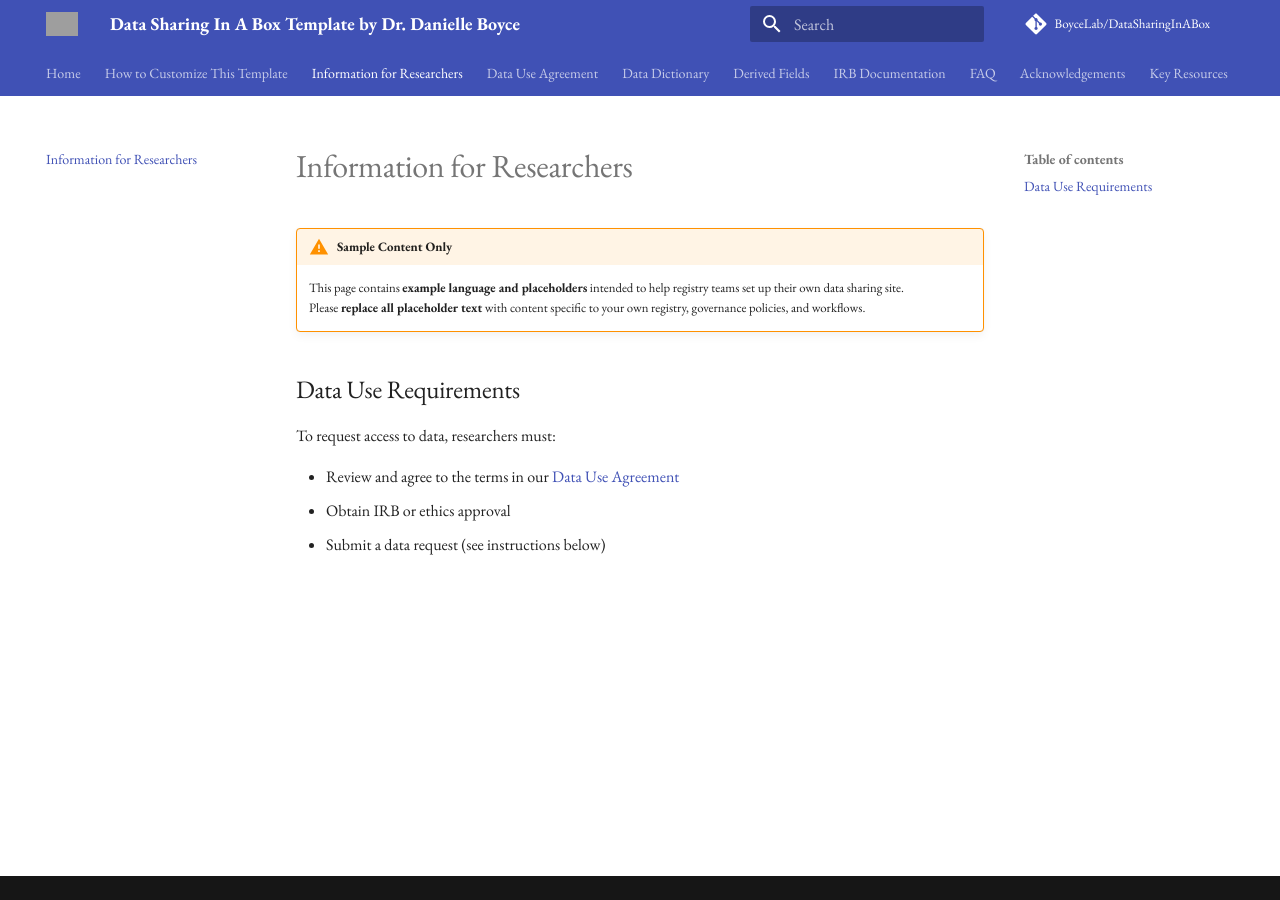
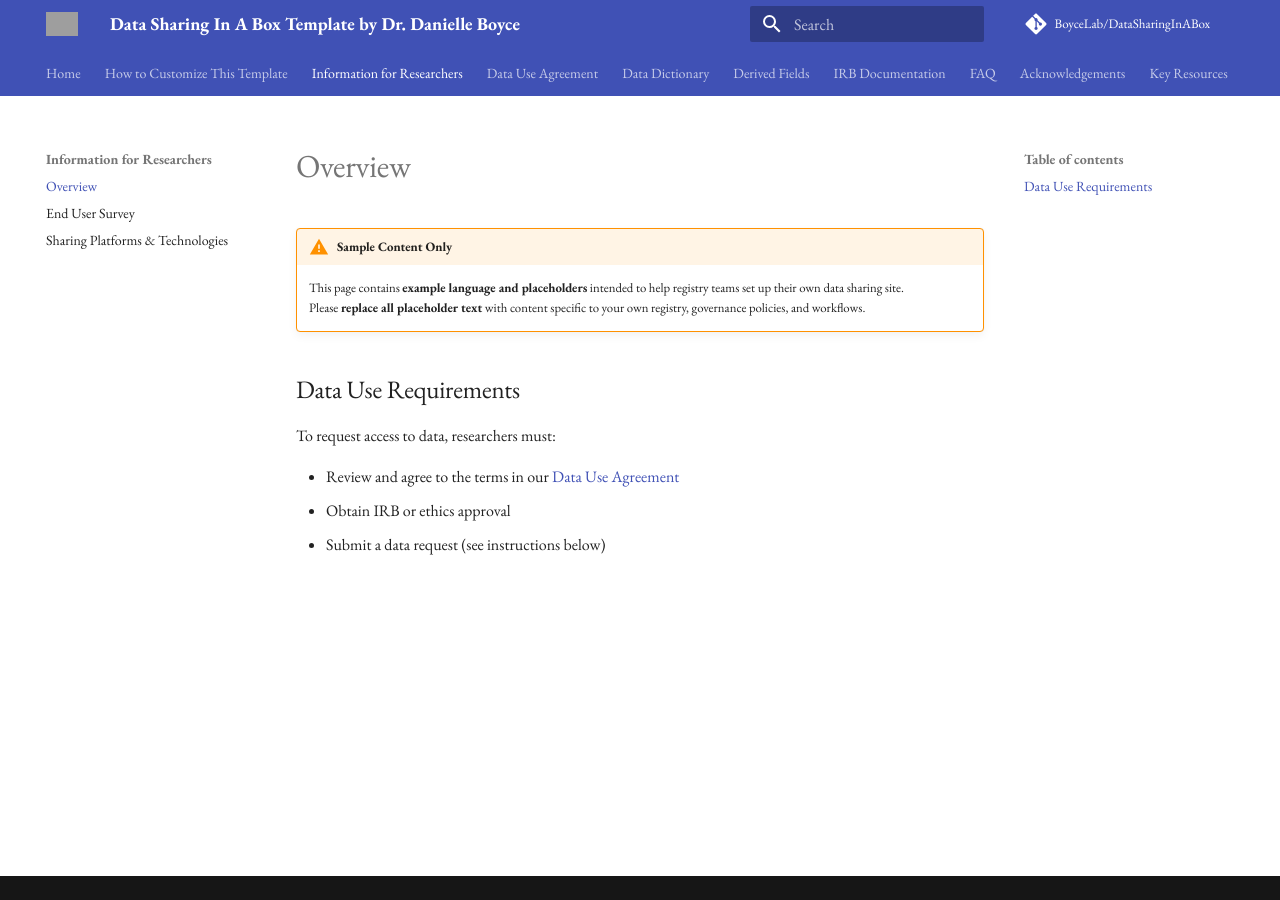
Before and after one commit to BoyceLab/DataSharingInABox, an MkDocs documentation site: the page built from docs/researchers.md, in a window 1280 px wide. Built offline with MkDocs 1.6.1 and Material for MkDocs 9.7.7, drawn with Linux system fonts in a browser that asks for light colours; comment, search, counter and statistics services are not loaded; grey boxes are pictures that could not be loaded.

Commit message:
Update mkdocs.yml

```diff
--- a/mkdocs.yml
+++ b/mkdocs.yml
@@ -19,7 +19,10 @@ theme:
 nav:
   - Home: index.md
   - How to Customize This Template: customization.md
-  - Information for Researchers: researchers.md
+  - Information for Researchers:
+      - Overview: researchers.md
+      - End User Survey: survey.md
+      - Sharing Platforms & Technologies: data-platforms.md
   - Data Use Agreement: dua.md
   - Data Dictionary: data-dictionary.md
   - Derived Fields: derived-fields.md
```
